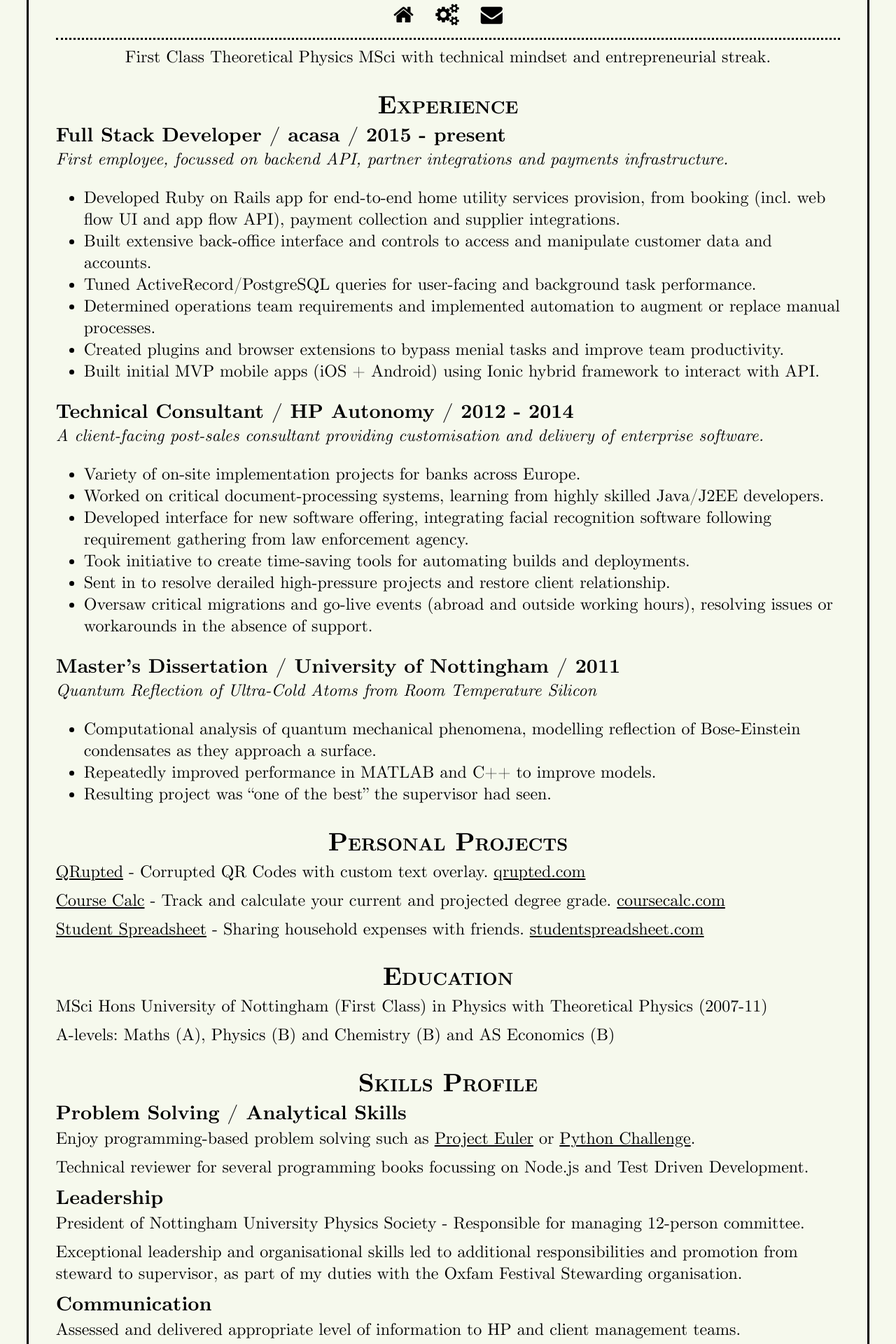
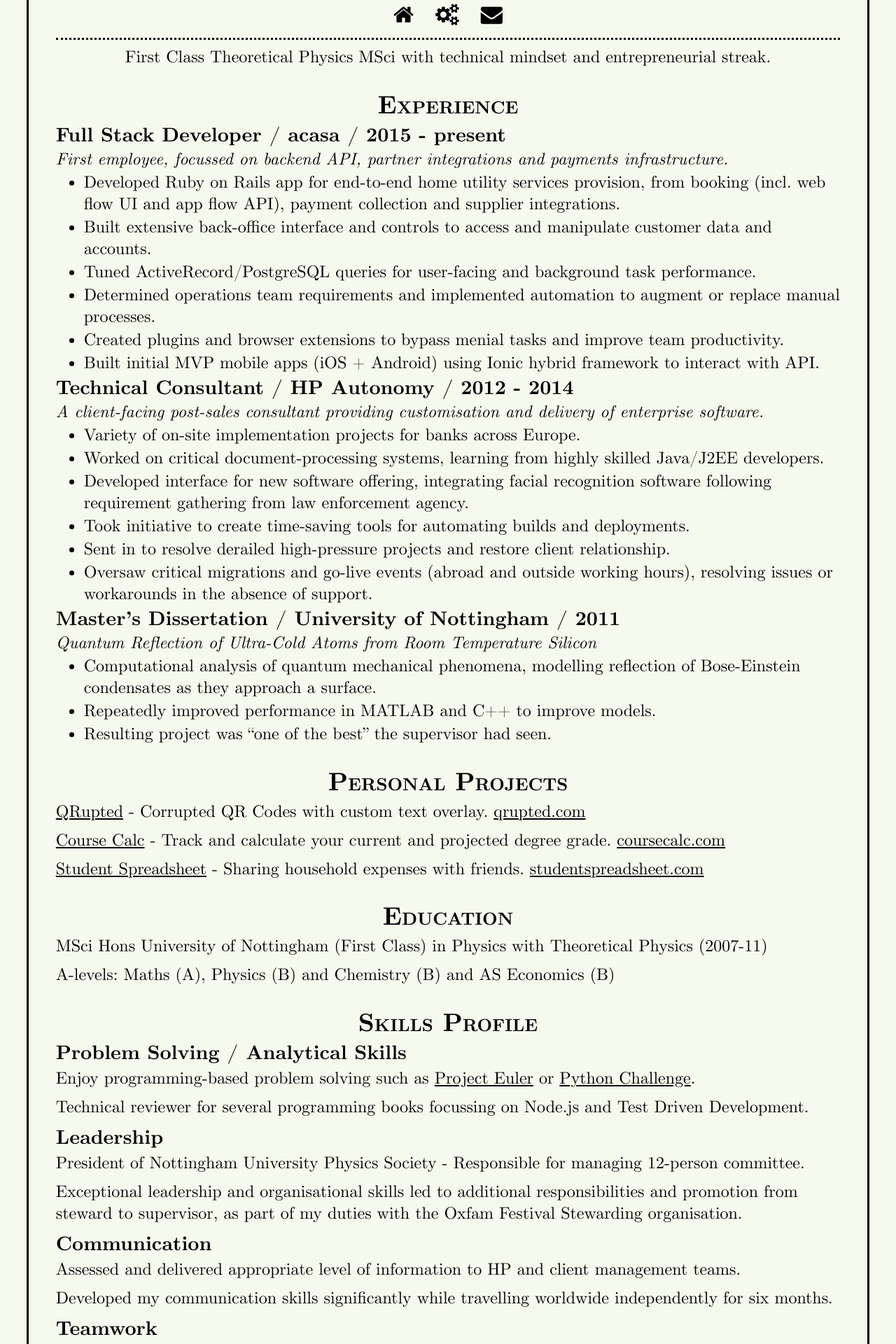
Before and after one commit to olliebennett/olliebennett.co.uk, a Jekyll site: the page built from cv.md, in a window 1280 px wide. Shown: the part 338-2258 px from the top of the page at 70% size. Built offline with Jekyll 4.4.1, drawn with Linux system fonts in a browser that asks for light colours.

Commit message:
Condense layout of lists

```diff
--- a/assets/css/main.css
+++ b/assets/css/main.css
@@ -79,6 +79,11 @@ h4 {
 p {
   margin-top: 2px;
   margin-bottom: 10px;
+}
+
+ul, li {
+  margin-top: 2px;
+  margin-bottom: 2px;
 }
 
 a {
```
